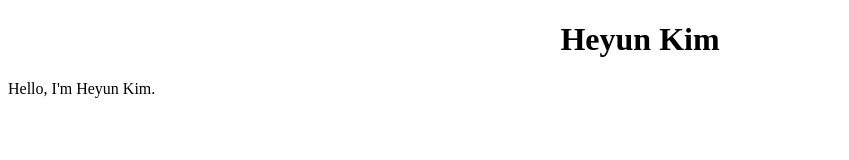
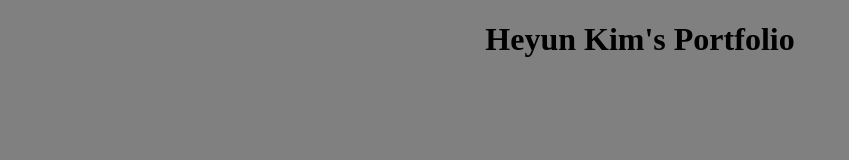
Before and after one commit to MacDos1/macdos1.github.io, a plain HTML site: page index.html in a window 1280 px wide. Shown: the whole page, without its empty margins (0-849 px from the left). Drawn offline with Linux system fonts and the light colour scheme.

Commit message:
Added Background and fixed education link

```diff
--- a/index.html
+++ b/index.html
@@ -8,8 +8,10 @@
         <link rel="stylesheet" href="main.css" type="text/css">
     </head>
     <body>
-        <h1>Heyun Kim</h1>
-
-        <p1>Hello, I'm Heyun Kim.</p1>
+        <header>
+            <h1>Heyun Kim's Portfolio</h1>
+        </header>
+        <main>
+        </main>
     </body>
 </html>
--- a/main.css
+++ b/main.css
@@ -1,3 +1,6 @@
+body{
+    background-color: grey;
+}
 h1{
     text-align: center;
 }
```
Also changed, not shown: education.html (+1 -0 lines).
